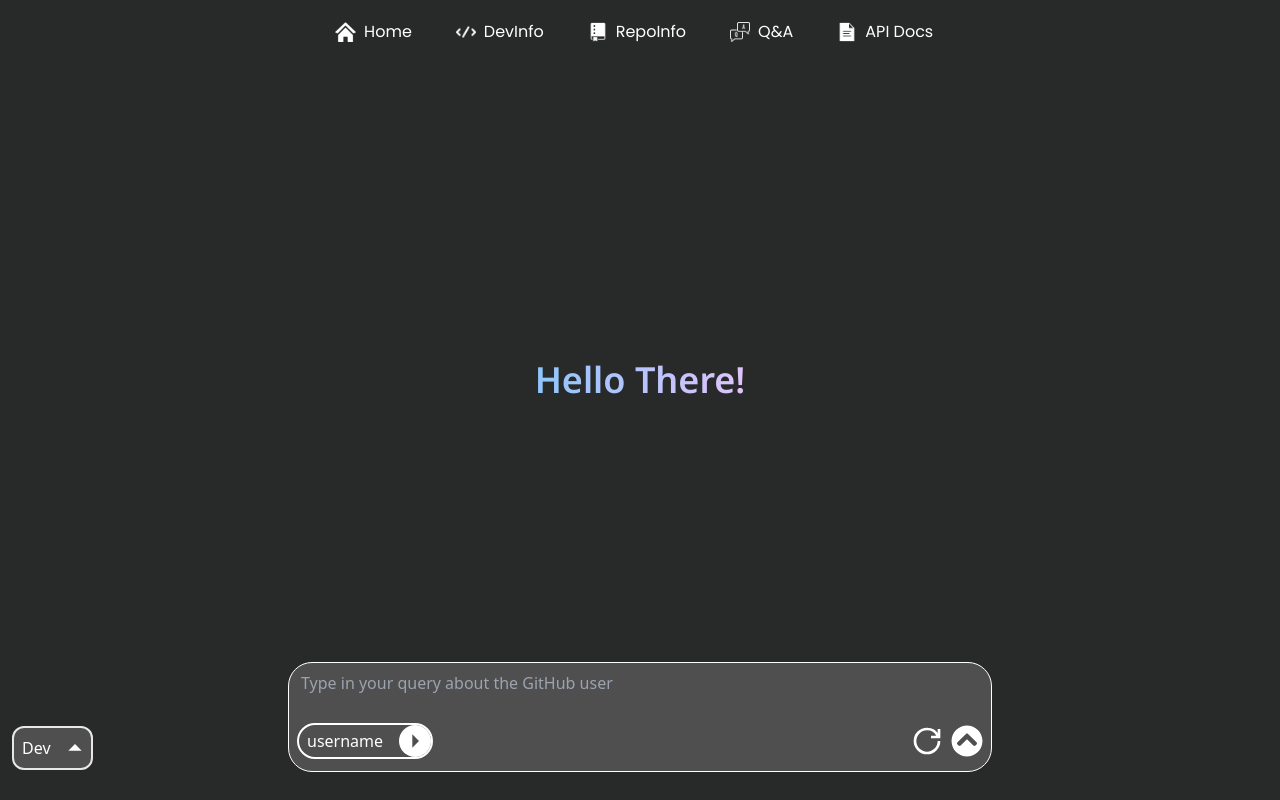
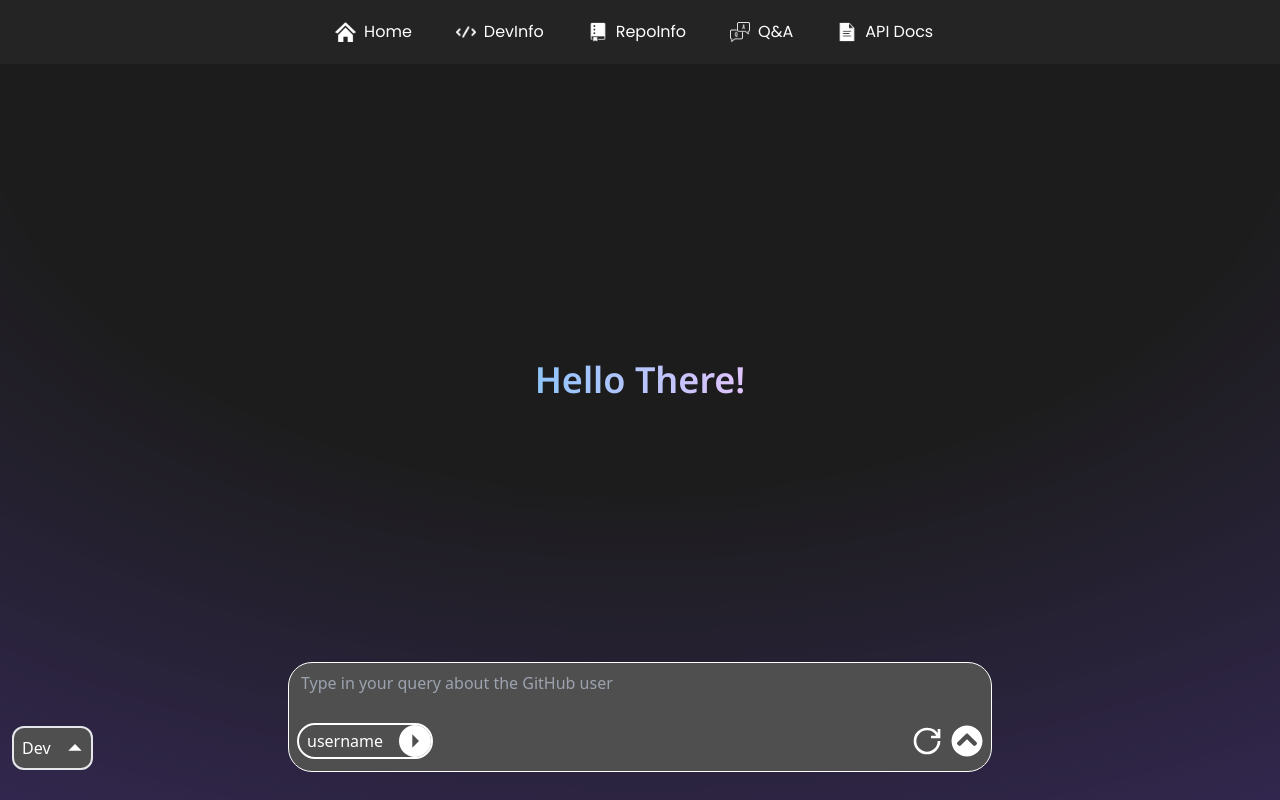
Before and after one commit to prodev717/dev-summary, a React (Vite) app in the folder frontend/: page /qna in a window 1280 px wide. Built offline with nearby package versions, Linux system fonts and the light colour scheme; what tailwindcss-motion would draw is missing.

Commit message:
changed output to markdown

```diff
--- a/frontend/src/components/common/NavBar.jsx
+++ b/frontend/src/components/common/NavBar.jsx
@@ -34,7 +34,7 @@ export default function NavBar() {
 
     return (
         <>
-            <nav className={`fixed top-0 left-0 w-full h-fit px-5 py-3 font-poppins z-50 ${document.location.pathname === '/qna' ? 'bg-[#282929]' : 'bg-black'}`}>
+            <nav className={`fixed top-0 left-0 w-full h-fit px-5 py-3 font-poppins z-50 ${document.location.pathname === '/qna' ? 'bg-[#282929] bg-opacity-70' : 'bg-black'}`}>
                 <div className='flex items-center justify-center'>
                     <div className='md:hidden mr-auto mt-2'>
                         <button className='text-white' onClick={() => setIsOpen(!isOpen)} >
--- a/frontend/src/pages/QnA.jsx
+++ b/frontend/src/pages/QnA.jsx
@@ -105,7 +105,7 @@ export default function Qna() {
     };
 
     return (
-        <div className="h-screen w-screen max-w-full max-h-full pt-[70px] flex justify-center items-end bg-[#282929]">
+        <div className="h-screen w-screen max-w-full max-h-full pt-[70px] flex justify-center items-end bg-[#282929] bg-opacity-70">
             <div className='fixed sm:top-6 z-50 lg:top-auto lg:bottom-[30px] sm:right-3 lg:left-3 h-fit w-fit rounded-xl border-2 flex sm:flex-col lg:flex-col-reverse bg-[#4f4f4f]'>
                 <ToastContainer style={{ top: '4em' }} autoClose={1000}/>
                 <button className='h-full py-1 text-white flex' onClick={() => setModeOpen(!modeOpen)}>
```
Also changed, not shown: 1 other file (tests, documents, lock files or other folders).
